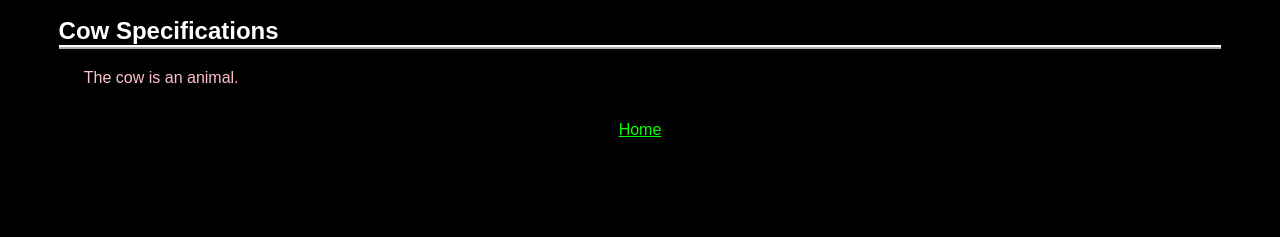
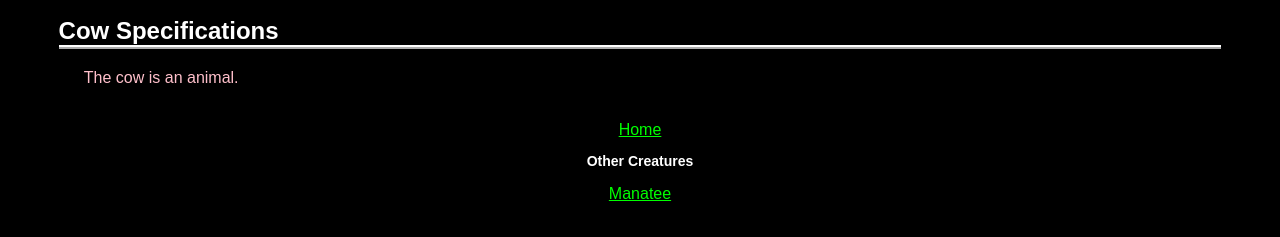
Before and after one commit to GHuang27/assignment1, a plain HTML site: page cow.html in a window 1280 px wide. Shown: the part 101-338 px from the top of the page. Drawn offline with Linux system fonts and the light colour scheme.

Commit message:
Added manatee links

```diff
--- a/cow.html
+++ b/cow.html
@@ -17,4 +17,10 @@
 	</p>
 	<br/>
 	<a href="index.html">Home</a>
+	<h3>
+		Other Creatures
+	</h3>
+	<p id="links">
+		<a href="manatee.html">Manatee</a>
+	</p>
 </body>
--- a/css/cow.css
+++ b/css/cow.css
@@ -16,6 +16,10 @@ h2 {
 	border-bottom: 4px ridge white;
 }
 
+h3 {
+	font-size: 14px;
+}
+
 #details {
 	color: pink;
 	text-align: left;
--- a/css/manatee.css
+++ b/css/manatee.css
@@ -16,6 +16,10 @@ h2 {
 	border-bottom: 4px ridge white;
 }
 
+h3 {
+	font-size: 14px;
+}
+
 #details {
 	color: pink;
 	text-align: left;
```
Also changed, not shown: index.html (+2 -0 lines), manatee.html (+6 -0 lines).
